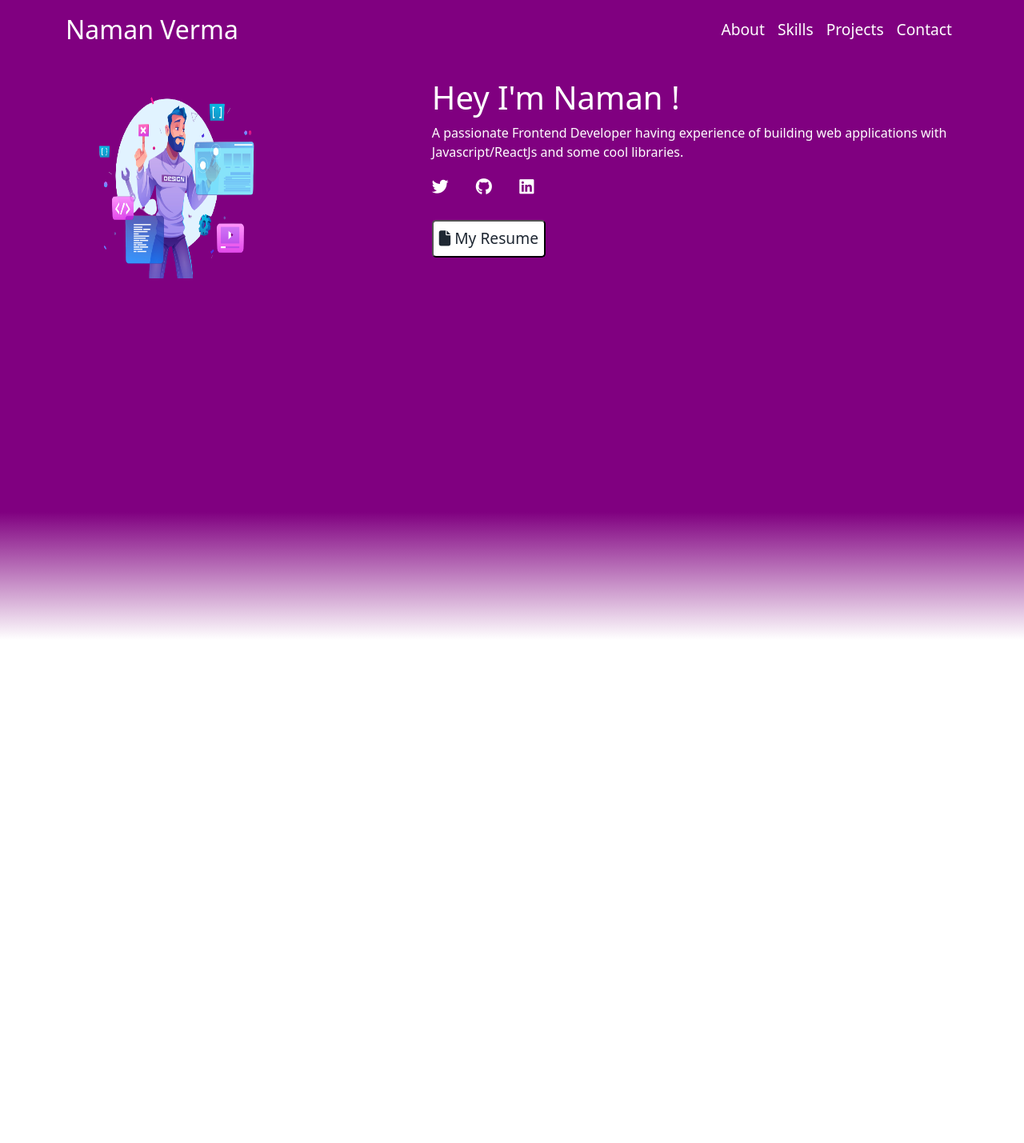
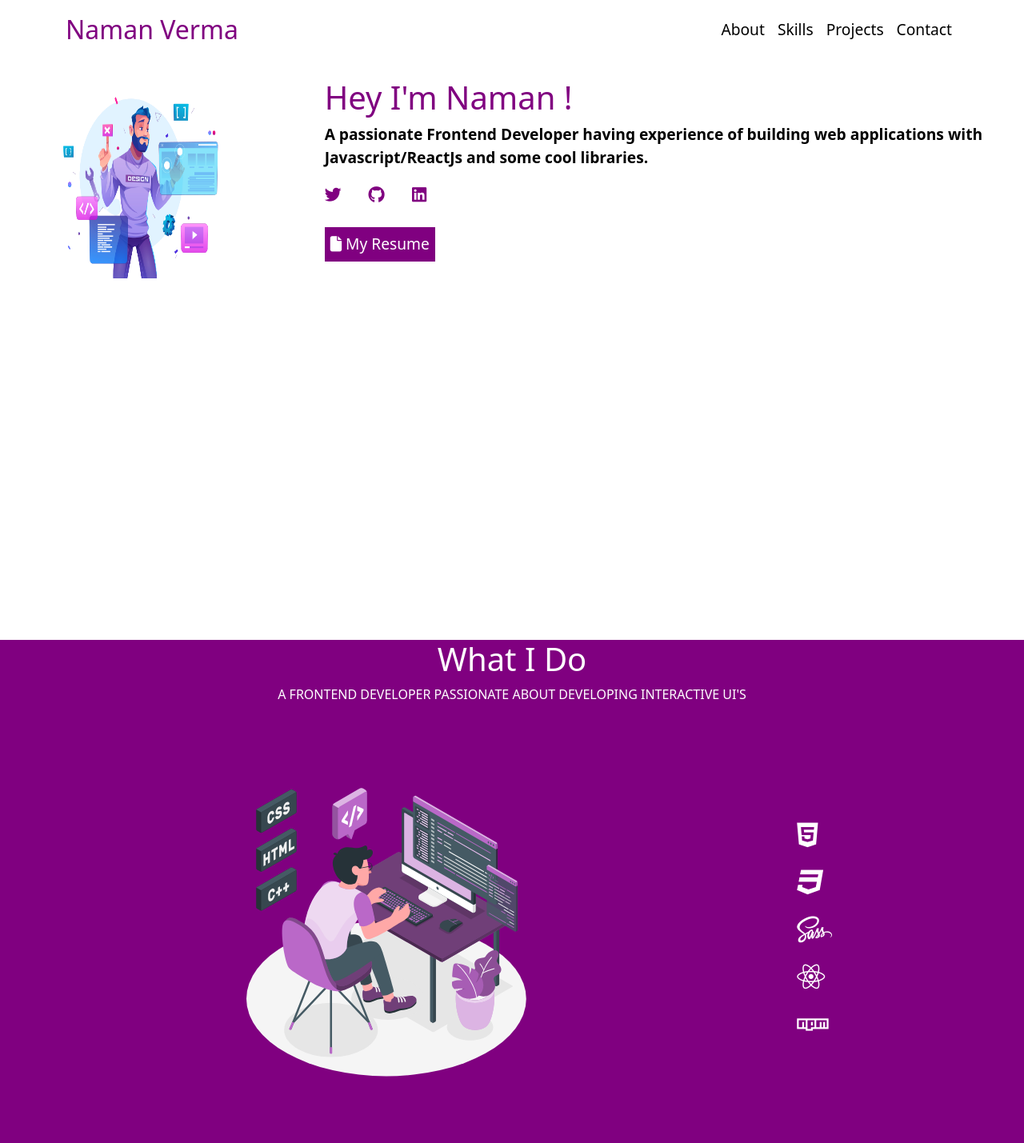
Before and after one commit to Naman7213/my_portfolio, a plain HTML site: page index.html in a window 1280 px wide. Shown: the top 1429 px of the page at 80% size. Before the commit the page ends 800 px from the top, so only its background shows below. Drawn offline with nearby package versions, Linux system fonts and the light colour scheme.

Commit message:
skills section added

```diff
--- a/index.html
+++ b/index.html
@@ -21,23 +21,23 @@
     <div id="home">
         <nav class="navbar navbar-expand-lg navbar-light">
             <div class="container">
-              <a class="navbar-brand navbar-content navbar-name" style="color: white;" href="#">Naman Verma</a>
+              <a class="navbar-brand navbar-content navbar-name" style="color: purple;" href="#">Naman Verma</a>
               <button class="navbar-toggler" type="button" data-bs-toggle="collapse" data-bs-target="#navbarSupportedContent" aria-controls="navbarSupportedContent" aria-expanded="false" aria-label="Toggle navigation">
                 <span class="navbar-toggler-icon"></span>
               </button>
               <div class="collapse navbar-collapse" id="navbarSupportedContent">
                 <ul class="navbar-nav ms-auto mb-2 mb-lg-0">
                   <li class="nav-item">
-                    <a class="nav-link active navbar-elements" style="color: white;" aria-current="page" href="#">About</a>
+                    <a class="nav-link active navbar-elements" style="color: black;" aria-current="page" href="#">About</a>
                   </li>
                   <li class="nav-item">
-                    <a class="nav-link navbar-elements" style="color: white;" href="#">Skills</a>
+                    <a class="nav-link navbar-elements" style="color: black;" href="#">Skills</a>
                   </li>
                   <li class="nav-item">
-                    <a class="nav-link navbar-elements" style="color: white;" href="#">Projects</a>
+                    <a class="nav-link navbar-elements" style="color: black;" href="#">Projects</a>
                   </li>
                   <li class="nav-item">
-                    <a class="nav-link navbar-elements" style="color: white;" href="#">Contact</a>
+                    <a class="nav-link navbar-elements" style="color: black;" href="#">Contact</a>
                   </li>
                 </ul>
               </div>
@@ -64,5 +64,26 @@
         </div>
     </div>
 
+    <div class="skills_div">
+      <!-- skills -->
+    <div id="skillsheading">
+      <h1>What I Do</h1>
+      <p>A FRONTEND DEVELOPER PASSIONATE ABOUT DEVELOPING INTERACTIVE UI'S</p>
+    </div>
+
+    <div id="skills">
+      <div id="skillsleft">
+          <img src="./assets/images/skillspic.svg" id="image2"/>
+      </div>
+      <div id="skillsright">
+          <i class="fa-brands fa-html5"></i>
+          <i class="fa-brands fa-css3"></i>
+          <i class="fa-brands fa-sass"></i>
+          <i class="fa-brands fa-react"></i>
+          <i class="fa-brands fa-npm"></i>
+      </div>
+    </div>
+    </div>
+
 </body>
 </html>
--- a/style.css
+++ b/style.css
@@ -13,7 +13,7 @@
 }
 
 #home{
-    background: linear-gradient(to bottom,purple 80%, white);
+    /* background: linear-gradient(to bottom,purple 80%, white); */
     height: 100vh;
     width: 100vw;
     background-repeat: no-repeat;
@@ -26,13 +26,24 @@
     display: flex;
     justify-content: space-around;
 }
+
+#introdivright h1{
+    color: purple;
+}
+
+#introdivright p{
+    color: black;
+    font-size: 1.2em;
+    font-weight: bolder;
+}
+
 #image1{
     height: 250px;
     width: 250px;
 }
 
 .connectionlinks a{
-    color: white;
+    color: purple;
     font-size: 1.3em;
     margin-right: 30px;
 }
@@ -43,10 +54,51 @@
 }
 
 .resume_btn{
-    background-color: white;
-    color: #1f2833;
+    background-color: purple;
+    color: white;
     font-size: 1.2em;
     padding: 7px;
     outline: none;
-    border-radius: 5px;
+    border: none;
 }
+
+#skillsheading  h1{
+    text-align: center;
+    font-size: 40px;
+    color: white;
+}
+
+#skillsheading  p{
+    text-align: center;
+    color: white;
+}
+
+#skills{
+    display: flex;
+    justify-content: space-around;
+}
+
+.skills_div{
+    background: linear-gradient(to bottom,purple 80%,white);
+    height: 100vh;
+}
+
+#image2 {
+    height: 530px;
+    width: 550px;
+    padding: 0px 100px 0px 60px;
+}
+
+#skillsright{
+    display: flex;
+    justify-content: center;
+    flex-direction: column;
+    margin-left: -250px;
+}
+#skillsright i{
+    border-radius: 50%;
+    font-size: 35px;
+    padding: 12px;
+    color: white;
+
+}
```
